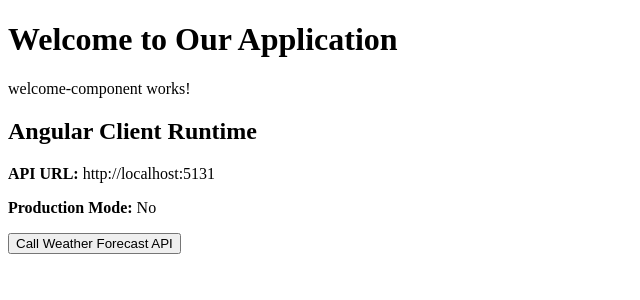
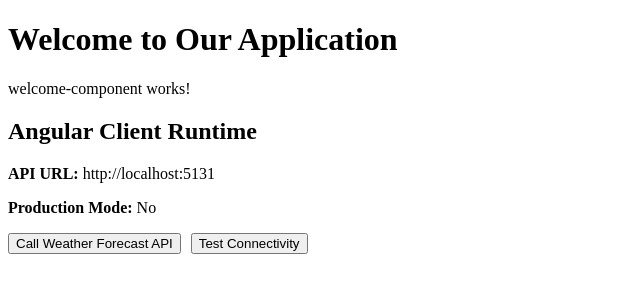
Before and after one commit to assalvatierra/2025ci_ngClient, an Angular app: page / in a window 1280 px wide. Shown: the top 300 px of the page, without its empty margins (0-640 px from the left). Built offline with nearby package versions, Linux system fonts and the light colour scheme.

Commit message:
Add API connectivity test button and handler
Added a 'Test Connectivity' button to the sample API component, along with a testConnectivity() method to check if the API server is reachable. Improved error logging and user-facing error messages for better debugging and troubleshooting.

```diff
--- a/src/app/samples/sample-apicall/sampleapi/sampleapi.component.html
+++ b/src/app/samples/sample-apicall/sampleapi/sampleapi.component.html
@@ -6,6 +6,7 @@
 
 <div>
   <button (click)="sampleHttpGet()">Call Weather Forecast API</button>
+  <button (click)="testConnectivity()" style="margin-left: 10px;">Test Connectivity</button>
 </div>
 
 <div *ngIf="SampleApiResult">
--- a/src/app/samples/sample-apicall/sampleapi/sampleapi.component.ts
+++ b/src/app/samples/sample-apicall/sampleapi/sampleapi.component.ts
@@ -24,10 +24,11 @@ export class SampleapiComponent {
         },
         error: (error) => {
           console.error('Error calling API:', error);
+          console.error('Full error object:', JSON.stringify(error, null, 2));
           let errorMessage = 'Error occurred while calling the API';
 
           if (error.status === 0) {
-            errorMessage = `Cannot connect to API server. Make sure the server is running on ${this.configService.apiUrl}`;
+            errorMessage = `Cannot connect to API server. Make sure the server is running on ${this.configService.apiUrl}\n\nDebugging info:\n- Check if API container is running\n- Verify network connectivity\n- Check API server logs`;
           } else if (error.status === 404) {
             errorMessage = 'API endpoint not found (404). Check if /weatherforecast endpoint exists.';
           } else if (error.status >= 500) {
@@ -40,4 +41,20 @@ export class SampleapiComponent {
         }
       });
   }
+
+  testConnectivity() {
+    this.SampleApiResult = 'Testing connectivity...';
+
+    // Simple ping test to the base URL
+    this.http.get(`${this.configService.apiUrl}`, { responseType: 'text' })
+      .subscribe({
+        next: (data) => {
+          this.SampleApiResult = `✅ Server is reachable at ${this.configService.apiUrl}\nResponse: ${data}`;
+        },
+        error: (error) => {
+          console.error('Connectivity test failed:', error);
+          this.SampleApiResult = `❌ Cannot reach server at ${this.configService.apiUrl}\nError: ${error.status || 'Network error'}\nMessage: ${error.message || 'Unknown error'}`;
+        }
+      });
+  }
 }
```
